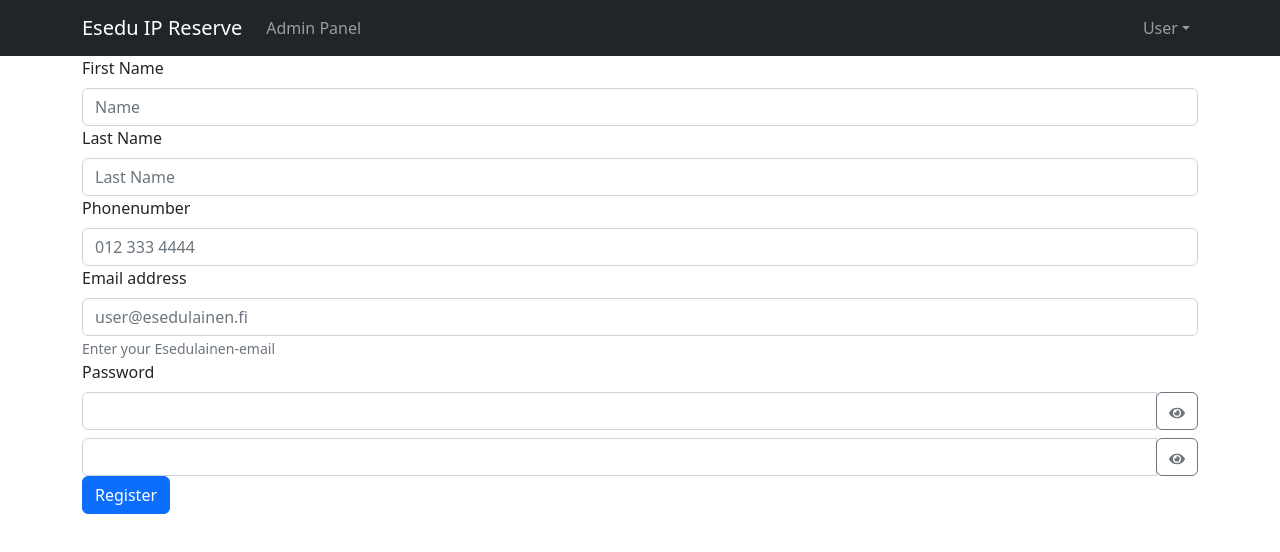
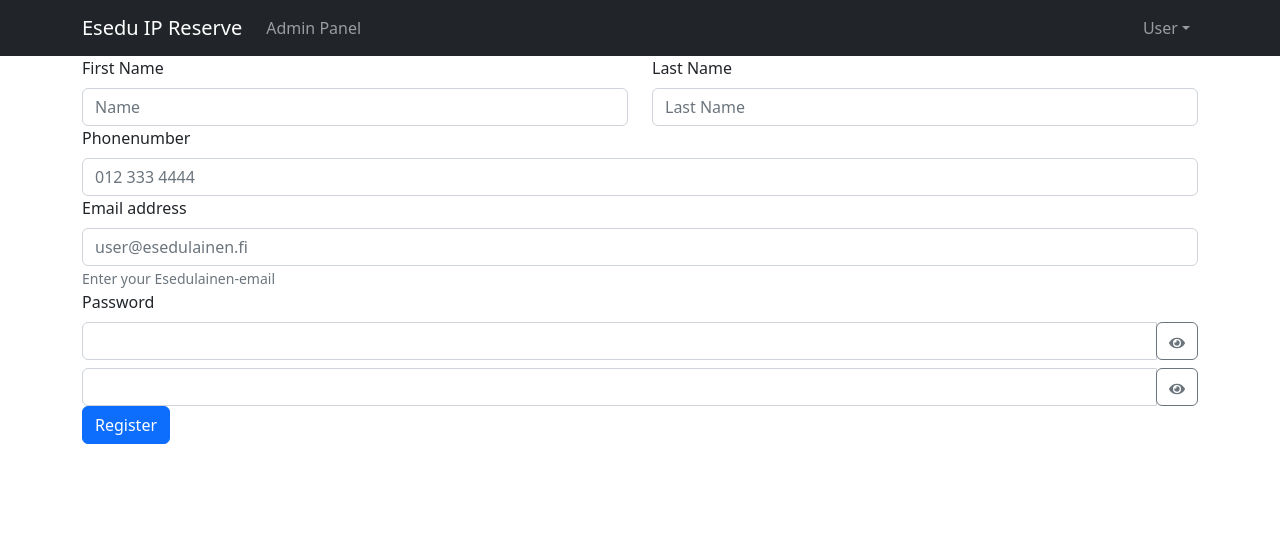
Before and after one commit to jkaart/ip-reservationapp-frontend, a React (Create React App) app: page /register in a window 1280 px wide. Shown: the top 552 px of the page. Built offline with nearby package versions, Linux system fonts and the light colour scheme.

Commit message:
form layout v1

```diff
--- a/src/Components/Register.js
+++ b/src/Components/Register.js
@@ -1,6 +1,6 @@
 import React, { useState } from "react";
 import { useNavigate } from "react-router-dom";
-import { Button, Form } from 'react-bootstrap';
+import { Button, Col, Form, Row } from 'react-bootstrap';
 import PasswordField from './PasswordField';
 
 const Register = () => {
@@ -27,11 +27,17 @@ const handleNewPasswordCheck = () => {
 
     return (
         <Form>
+            <Row>
+                <Form.Group as={Col}>
+                    <Form.Label>First Name</Form.Label>
+                    <Form.Control type="text" placeholder="Name" />
+                </Form.Group>
+                <Form.Group as={Col}>
+                    <Form.Label>Last Name</Form.Label>
+                    <Form.Control type="text" placeholder="Last Name" />
+                </Form.Group>
+            </Row>
             <Form.Group>
-                <Form.Label>First Name</Form.Label>
-                <Form.Control type="text" placeholder="Name" />
-                <Form.Label>Last Name</Form.Label>
-                <Form.Control type="text" placeholder="Last Name" />
                 <Form.Label>Phonenumber</Form.Label>
                 <Form.Control type="tel" placeholder="012 333 4444" />
                 <Form.Label>Email address</Form.Label>
```
